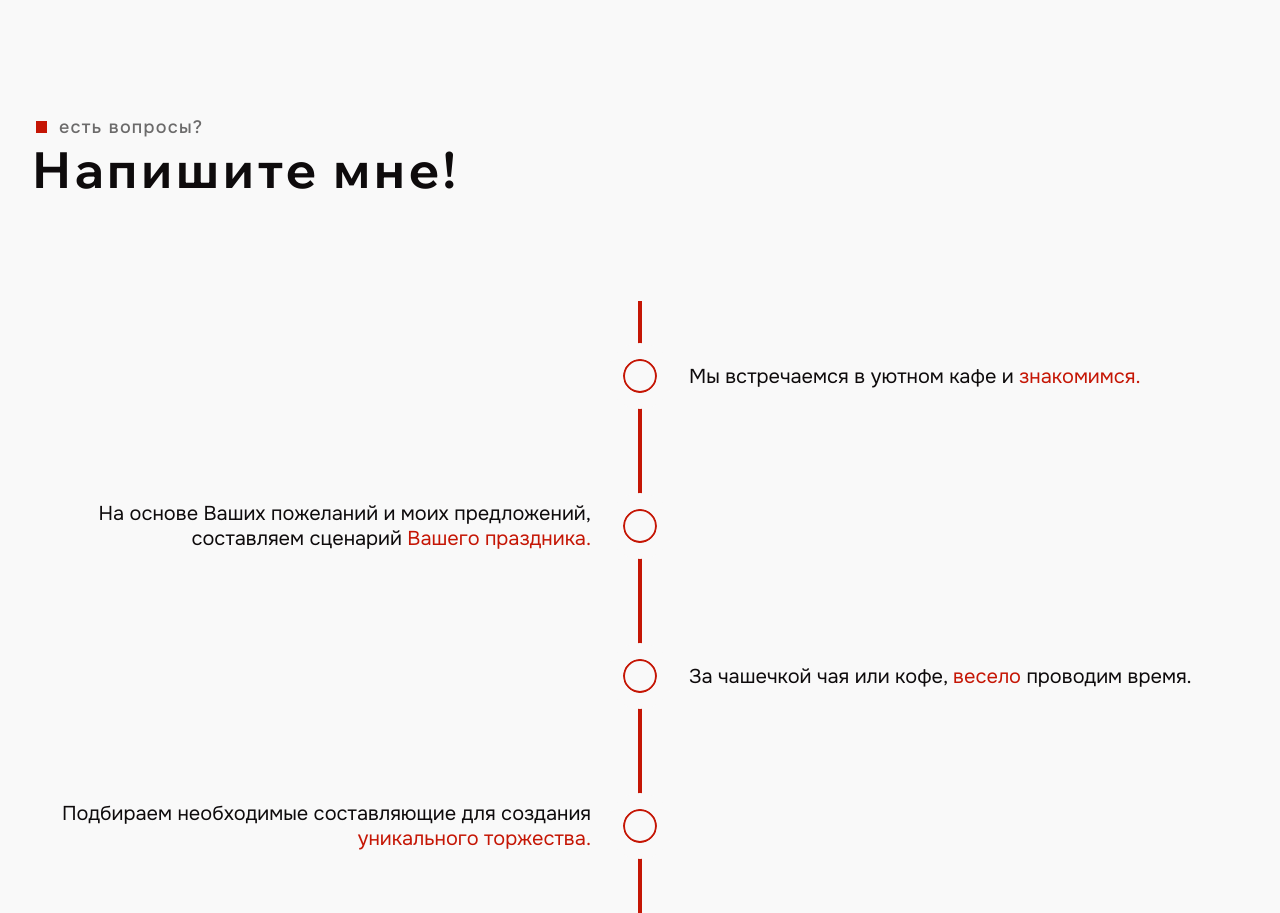
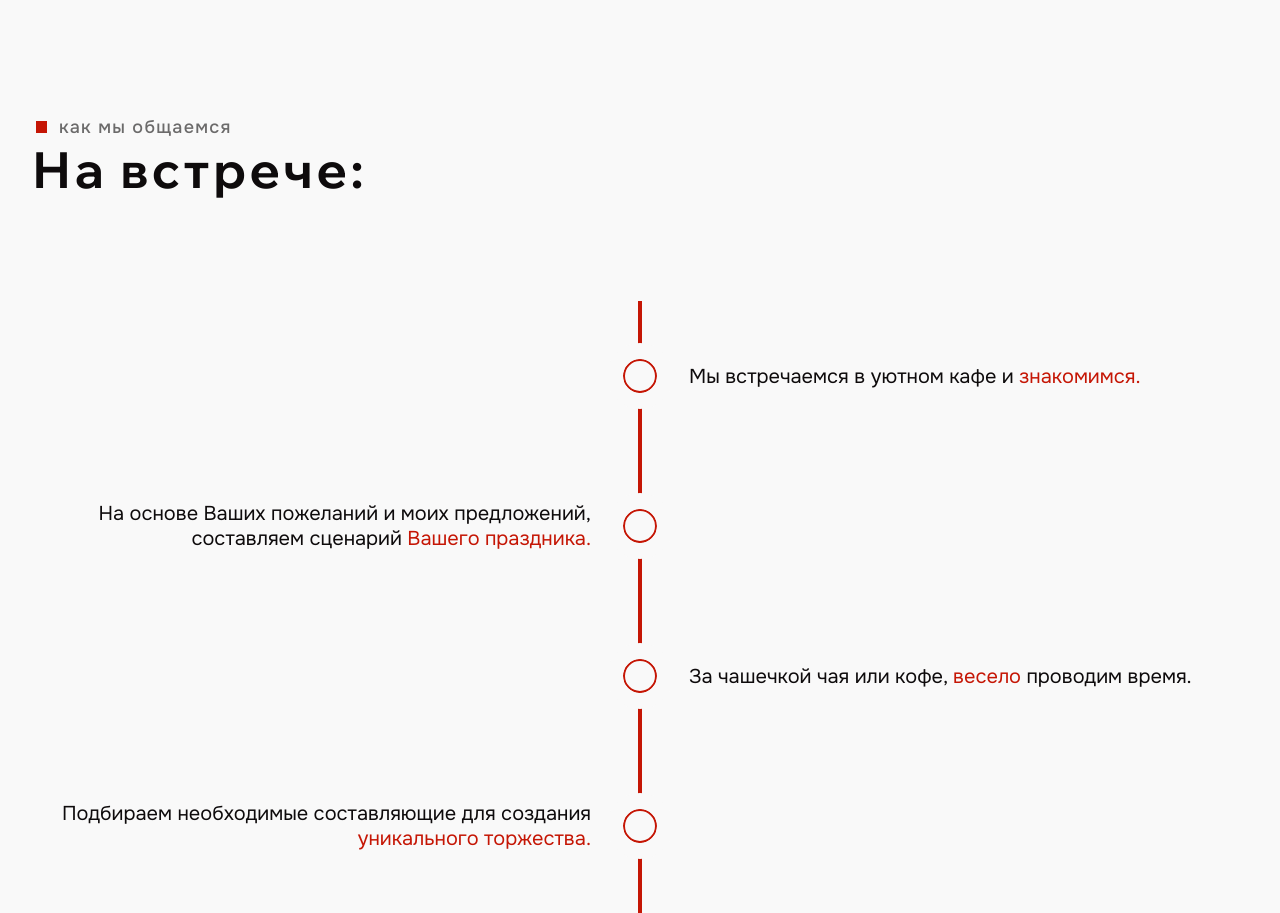
Before and after one commit to olegus199/entertainer_arthur, a React (Vite) app in the folder frontend/: page / in a window 1280 px wide. Shown: the part 6340-7253 px from the top of the page. Built offline with nearby package versions, Linux system fonts and the light colour scheme.

Commit message:
wrong header fix

```diff
--- a/frontend/src/Components/Meeting.tsx
+++ b/frontend/src/Components/Meeting.tsx
@@ -7,9 +7,9 @@ const Meeting: FC = () => {
       <div className={styles.content}>
         <div className={styles.header}>
           <p className={styles.header_aux}>
-            <span></span>есть вопросы?
+            <span></span>как мы общаемся
           </p>
-          <h2 className={styles.h2}>Напишите мне!</h2>
+          <h2 className={styles.h2}>На встрече:</h2>
         </div>
         <div className={styles.meeting_progress}>
           <div className={styles.row}>
```
